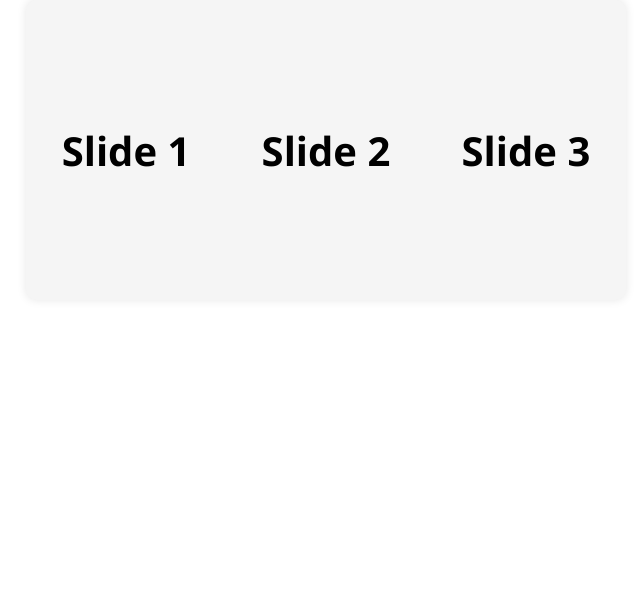
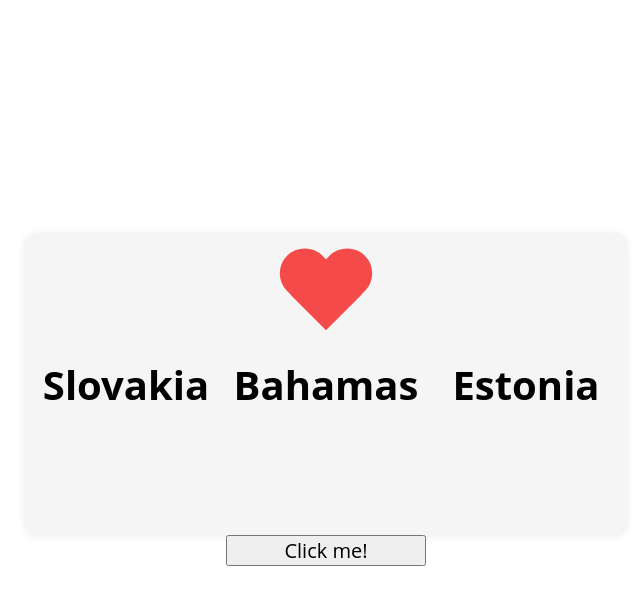
Before and after one commit to piradon/holiday-place, a React (Create React App) app: page / in a window 1280 px wide. Shown: the top 604 px of the page, without its empty margins (314-954 px from the left). Built offline with nearby package versions, Linux system fonts and the light colour scheme.

Commit message:
added heart on button click animation

```diff
--- a/src/Pages/Carousel.css
+++ b/src/Pages/Carousel.css
@@ -5,21 +5,47 @@
   margin: 0 auto;
   background-color: #f5f5f5;
   border-radius: 10px;
-  box-shadow: 0px 0px 10px 0px rgba(0,0,0,0.1);
+  box-shadow: 0px 0px 10px 0px rgba(0, 0, 0, 0.1);
 }
 
 .carousel-slides {
   display: flex;
   width: 100%;
   height: 100%;
-  transition: transform 1s;
+  transition: transform 10s;
+  word-break: break-word;
 }
 
 .carousel p {
-  flex: 0 0 33.33%;
+  flex: 0 0 200px;
   display: flex;
   justify-content: center;
   align-items: center;
   font-size: 2em;
   font-weight: bold;
+  text-align: center;
 }
+
+.heart {
+  position: relative;
+  width: 100px;
+  height: 90px;
+}
+.heart:before,
+.heart:after {
+  position: absolute;
+  content: "";
+  left: 50px;
+  top: 15px;
+  width: 50px;
+  height: 80px;
+  background: #f44a4a;
+  border-radius: 50px 50px 0 0;
+  transform: rotate(-45deg);
+  transform-origin: 0 100%;
+}
+.heart:after {
+  left: 0;
+  transform: rotate(45deg);
+  transform-origin: 100% 100%;
+}
--- a/src/Pages/Carousel.js
+++ b/src/Pages/Carousel.js
@@ -1,75 +1,129 @@
 import React, { useState, useEffect } from "react";
+import { countryList } from "../constants/countries";
 import "./Carousel.css";
 
 const Carousel = () => {
-  const slides = [
-    "Slide 1",
-    "Slide 2",
-    "Slide 3",
-    "Slide 4",
-    "Slide 5",
-    "Slide 6",
-    "Slide 7",
-    "Slide 8",
-    "Slide 9",
-    "Slide 10",
-    "Slide 11",
-    "Slide 12",
-    "Slide 13",
-    "Slide 14",
-    "Slide 15",
-    "Slide 16",
-    "Slide 17",
-    "Slide 18",
-    "Slide 19",
-    "Slide 20",
-    "Slide 20",
-    "Slide 20",
-    "Slide 20",
-    "Slide 20",
-    "Slide 20",
-    "Slide 20",
-    "Slide 20",
-  ]; // Add your 20 slides here
   const [index, setIndex] = useState(0);
+  const [countries, setCountries] = useState(null);
+  const [bingo, setBingo] = useState(null);
+  const [isMounted, setIsMounted] = useState(true);
 
   useEffect(() => {
-    const interval = setInterval(() => {
-      setIndex((prevIndex) => {
-        const newIndex = prevIndex + 1;
-        if (newIndex === slides.length) {
-          return 0; // Reset to the first slide once it reaches the last slide
-        } else {
-          return newIndex;
+    const countries = countryList.sort((a, b) => 0.5 - Math.random());
+    setCountries(countries);
+
+    setBingo(randomNumber(8, 24));
+  }, []);
+
+  const shouldRenderChild = useDelayUnmount(isMounted, 500);
+
+  const mountedStyle = {
+    // transform: `translateX(-${bingo * 100}%)`,
+    // transitionTimingFunction: "cubic-bezier(0,0,0.33,1)",
+  };
+  const unmountedStyle = {
+    transform: `translateX(-${bingo * 100}%)`,
+    transitionTimingFunction: "cubic-bezier(0,0,0.33,1)",
+  };
+
+  // useEffect(() => {
+  //   const interval = setInterval(() => {
+  //     setIndex((prevIndex) => {
+  //       const newIndex = prevIndex + 1;
+  //       if (newIndex === countryList.length) {
+  //         return 0; // Reset to the first slide once it reaches the last slide
+  //       } else {
+  //         return newIndex;
+  //       }
+  //     });
+  //   }, 10000); // Change slides every 2 seconds
+
+  //   return () => clearInterval(interval); // Clean up on component unmount
+  // }, [countryList.length]);
+  const handleToggleClicked = () => {
+    setIsMounted(!isMounted);
+    setBingo(randomNumber(8, 24));
+  };
+  if (!countries) {
+    return <div>LOADER</div>;
   }
-      });
-    }, 10000); // Change slides every 2 seconds
-
-    return () => clearInterval(interval); // Clean up on component unmount
-  }, [slides.length]);
 
   return (
+    <div
+      style={{
+        height: "100%",
+        display: "flex",
+        flexDirection: "column",
+        justifyContent: "center",
+        alignItems: "center",
+      }}
+    >
       <div className="carousel">
         <div
-        className="carousel-slides"
+          className="heart"
           style={{
-          transform: `translateX(-${index * 500}%)`,
-          //transitionTimingFunction: "ease-out",
-          transitionDuration: "3s",
-          transitionTimingFunction: "cubic-bezier(0,.1)",
+            // height: "300px",
+            // width: "200px",
+            margin: "0 auto",
+            position: "absolute",
+            marginLeft: "auto",
+            marginRight: "auto",
+            left: 0,
+            right: 0,
+            textAlign: "center",
           }}
+        />
+        {shouldRenderChild && (
+          <div
+            className={"carousel-slides"}
+            //style={isMounted ? mountedStyle : unmountedStyle}
+            style={isMounted ? mountedStyle : unmountedStyle}
+            // style={{
+            //   isMounted?
+            //   //transform: `translateX(-${-bingo*100}%)`,
+            //   transform: `translateX(-${100}%)`,
+
+            //   //transitionTimingFunction: "ease-out",
+            //   //transitionDuration: "3s",
+            //   transitionTimingFunction: "cubic-bezier(0,0,0.33,1)",
+            // }}
           >
-        {slides.map((slide, i) => (
+            {countryList.map((slide, i) => (
               <p key={i} className={index === i ? "active" : ""}>
                 {slide}
               </p>
             ))}
           </div>
+        )}
+      </div>
+      <button style={{ width: "200px" }} onClick={handleToggleClicked}>
+        Click me!
+      </button>
     </div>
   );
 };
 
 export default Carousel;
+
+function randomNumber(min, max) {
+  return Math.floor(Math.random() * (max - min) + min);
+}
+
+function useDelayUnmount(isMounted, delayTime) {
+  const [shouldRender, setShouldRender] = useState(false);
+
+  useEffect(() => {
+    let timeoutId;
+    if (isMounted && !shouldRender) {
+      setShouldRender(true);
+    } else if (!isMounted && shouldRender) {
+      timeoutId = setTimeout(() => setShouldRender(true), delayTime);
+    }
+    console.log(shouldRender);
+    return () => clearTimeout(timeoutId);
+  }, [isMounted, delayTime, shouldRender]);
+  return shouldRender;
+}
 
 ////https://www.phind.com/agent?cache=clkvstygq001omm085isgqx59
 
--- a/src/index.css
+++ b/src/index.css
@@ -3,9 +3,9 @@
 *::after {
   margin: 0px;
   padding: 0px;
-  /* box-sizing: border-box; */
+  box-sizing: border-box;
   font-size: 14px;
-  font-family: "Segoe UI", sans-serif;
+  font-family: "Open Sans", sans-serif;
   font-size: 20px;
 }
 
```
Lines whose indentation alone changed are shown as unchanged.
